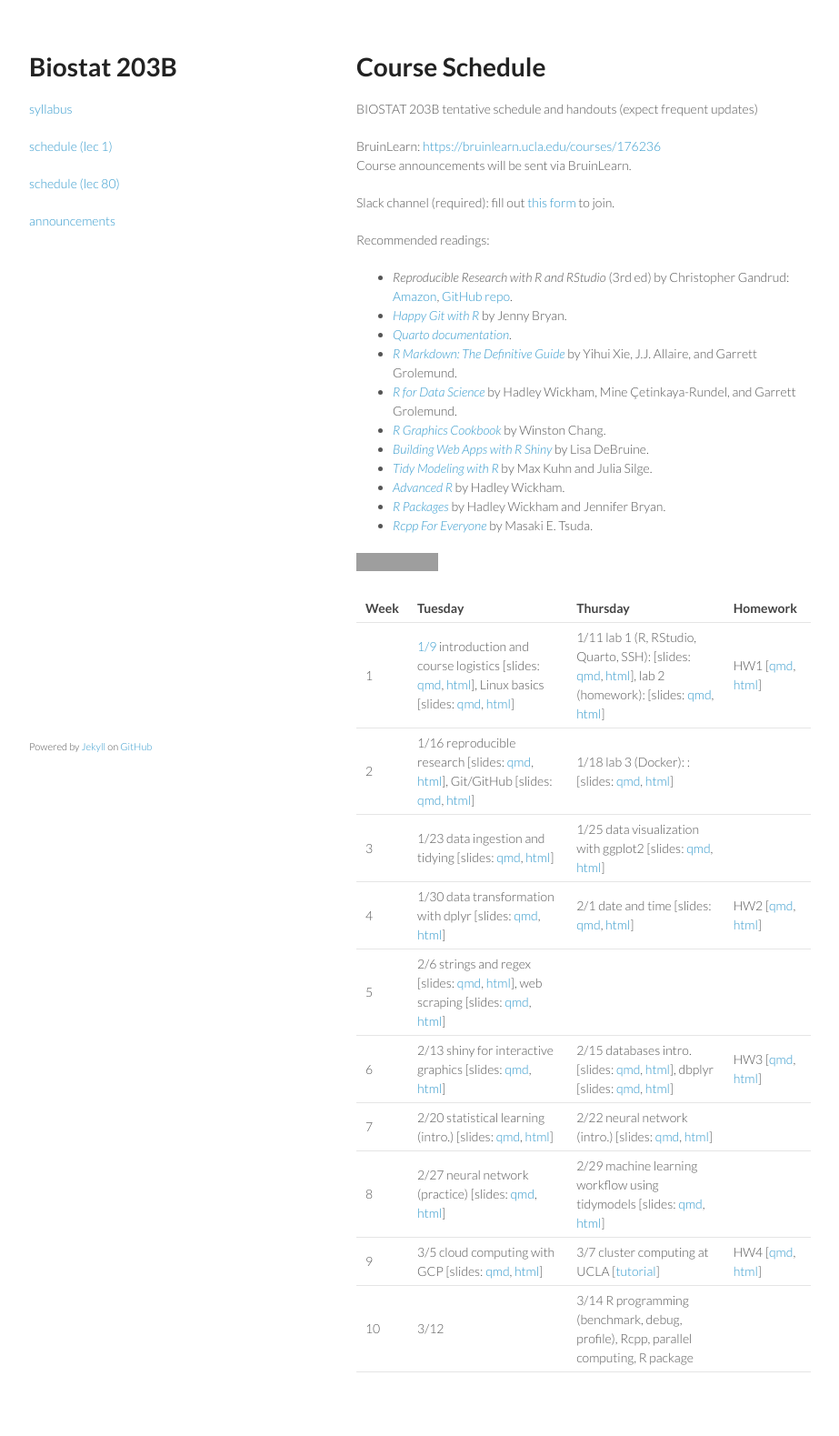
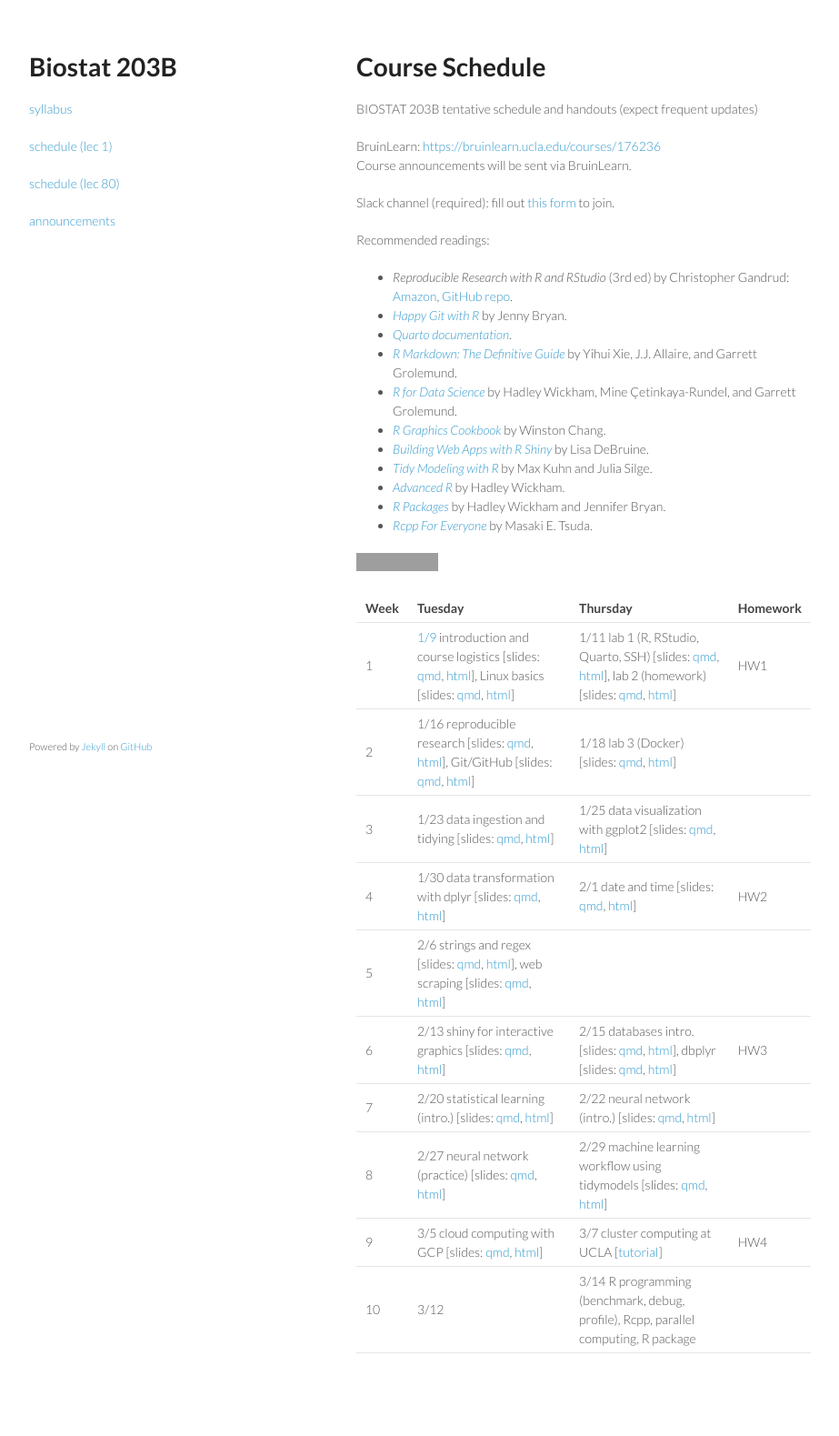
Before and after one commit to ucla-biostat-203b/2024winter, a Jekyll site: the page built from schedule/schedule-lec1.md, in a window 1280 px wide. Shown: the whole page at 91% size, without its empty margins (178-1101 px from the left). Built offline with Jekyll 4.4.1, drawn with Linux system fonts in a browser that asks for light colours; after the commit the page ends 1558 px from its top, so only the background shows below that; grey boxes are pictures that could not be loaded.

Commit message:
remove hw urls

```diff
--- a/schedule/schedule-lec1.md
+++ b/schedule/schedule-lec1.md
@@ -30,13 +30,13 @@
 
 | Week | Tuesday | Thursday | Homework |
 |:-----------|:------------|:------------|:------------|:------------|
-| 1 | [1/9](https://ucla-biostat-203b.github.io/2024winter/biostat203bwinter2024lec1/2024/01/09/lec1.html) introduction and course logistics \[slides: [qmd](https://raw.githubusercontent.com/ucla-biostat-203b/2024winter/master/slides/01-intro/intro.qmd), [html](../slides/01-intro/intro.html)\], Linux basics \[slides: [qmd](https://raw.githubusercontent.com/ucla-biostat-203b/2024winter/master/slides/02-linux/linux.qmd), [html](../slides/02-linux/linux.html)\] | 1/11 lab 1 (R, RStudio, Quarto, SSH): \[slides: [qmd](https://raw.githubusercontent.com/ucla-biostat-203b/2024winter/master/labs/lab01/lab01.qmd), [html](../labs/lab01/lab01.html)\], lab 2 (homework): \[slides: [qmd](https://raw.githubusercontent.com/ucla-biostat-203b/2024winter/master/labs/lab02/lab02.qmd), [html](../labs/lab02/lab02.html)\] | HW1 \[[qmd](https://raw.githubusercontent.com/ucla-biostat-203b/2024winter/master/hw/hw1/hw1.qmd), [html](../hw/hw1/hw1.html)\] |
-| 2 | 1/16 reproducible research \[slides: [qmd](https://raw.githubusercontent.com/ucla-biostat-203b/2024winter/master/slides/03-repres/repres.qmd), [html](../slides/03-repres/repres.html)\], Git/GitHub \[slides: [qmd](https://raw.githubusercontent.com/ucla-biostat-203b/2024winter/master/slides/04-git/git.qmd), [html](../slides/04-git/git.html)\] | 1/18 lab 3 (Docker): : \[slides: [qmd](https://raw.githubusercontent.com/ucla-biostat-203b/2024winter/master/labs/lab03/lab03.qmd), [html](../labs/lab03/lab03.html)\] | |
+| 1 | [1/9](https://ucla-biostat-203b.github.io/2024winter/biostat203bwinter2024lec1/2024/01/09/lec1.html) introduction and course logistics \[slides: [qmd](https://raw.githubusercontent.com/ucla-biostat-203b/2024winter/master/slides/01-intro/intro.qmd), [html](../slides/01-intro/intro.html)\], Linux basics \[slides: [qmd](https://raw.githubusercontent.com/ucla-biostat-203b/2024winter/master/slides/02-linux/linux.qmd), [html](../slides/02-linux/linux.html)\] | 1/11 lab 1 (R, RStudio, Quarto, SSH) \[slides: [qmd](https://raw.githubusercontent.com/ucla-biostat-203b/2024winter/master/labs/lab01/lab01.qmd), [html](../labs/lab01/lab01.html)\], lab 2 (homework) \[slides: [qmd](https://raw.githubusercontent.com/ucla-biostat-203b/2024winter/master/labs/lab02/lab02.qmd), [html](../labs/lab02/lab02.html)\] | HW1 |
+| 2 | 1/16 reproducible research \[slides: [qmd](https://raw.githubusercontent.com/ucla-biostat-203b/2024winter/master/slides/03-repres/repres.qmd), [html](../slides/03-repres/repres.html)\], Git/GitHub \[slides: [qmd](https://raw.githubusercontent.com/ucla-biostat-203b/2024winter/master/slides/04-git/git.qmd), [html](../slides/04-git/git.html)\] | 1/18 lab 3 (Docker) \[slides: [qmd](https://raw.githubusercontent.com/ucla-biostat-203b/2024winter/master/labs/lab03/lab03.qmd), [html](../labs/lab03/lab03.html)\] | |
 | 3 | 1/23 data ingestion and tidying \[slides: [qmd](https://raw.githubusercontent.com/ucla-biostat-203b/2024winter/master/slides/05-tidy/tidy.qmd), [html](../slides/05-tidy/tidy.html)\] | 1/25 data visualization with ggplot2 \[slides: [qmd](https://raw.githubusercontent.com/ucla-biostat-203b/2024winter/master/slides/06-vis/ggplot2.qmd), [html](../slides/06-vis/ggplot2.html)\] | |
-| 4 | 1/30 data transformation with dplyr \[slides: [qmd](https://raw.githubusercontent.com/ucla-biostat-203b/2024winter/master/slides/07-dplyr/dplyr.qmd), [html](../slides/07-dplyr/dplyr.html)\] | 2/1 date and time \[slides: [qmd](https://raw.githubusercontent.com/ucla-biostat-203b/2024winter/master/slides/08-datetime/datetime.qmd), [html](../slides/08-datetime/datetime.html)\] | HW2 \[[qmd](https://raw.githubusercontent.com/ucla-biostat-203b/2024winter/master/hw/hw2/hw2.qmd), [html](../hw/hw2/hw2.html)\] |
+| 4 | 1/30 data transformation with dplyr \[slides: [qmd](https://raw.githubusercontent.com/ucla-biostat-203b/2024winter/master/slides/07-dplyr/dplyr.qmd), [html](../slides/07-dplyr/dplyr.html)\] | 2/1 date and time \[slides: [qmd](https://raw.githubusercontent.com/ucla-biostat-203b/2024winter/master/slides/08-datetime/datetime.qmd), [html](../slides/08-datetime/datetime.html)\] | HW2 |
 | 5 | 2/6 strings and regex \[slides: [qmd](https://raw.githubusercontent.com/ucla-biostat-203b/2024winter/master/slides/09-strings/stringr.qmd), [html](../slides/09-strings/stringr.html)\], web scraping \[slides: [qmd](https://raw.githubusercontent.com/ucla-biostat-203b/2024winter/master/slides/10-scraping/scraping.qmd), [html](../slides/10-scraping/scraping.html)\] |
-| 6 | 2/13 shiny for interactive graphics \[slides: [qmd](https://raw.githubusercontent.com/ucla-biostat-203b/2024winter/master/slides/11-shiny/shiny.qmd), [html](../slides/11-shiny/shiny.html)\] | 2/15  databases intro. \[slides: [qmd](https://raw.githubusercontent.com/ucla-biostat-203b/2024winter/master/slides/12-dbplyr/dbintro.qmd), [html](../slides/12-dbplyr/dbintro.html)\], dbplyr \[slides: [qmd](https://raw.githubusercontent.com/ucla-biostat-203b/2024winter/master/slides/12-dbplyr/dbplyr.qmd), [html](../slides/12-dbplyr/dbplyr.html)\] | HW3 \[[qmd](https://raw.githubusercontent.com/ucla-biostat-203b/2024winter/master/hw/hw3/hw3.qmd), [html](../hw/hw3/hw3.html)\] |
+| 6 | 2/13 shiny for interactive graphics \[slides: [qmd](https://raw.githubusercontent.com/ucla-biostat-203b/2024winter/master/slides/11-shiny/shiny.qmd), [html](../slides/11-shiny/shiny.html)\] | 2/15  databases intro. \[slides: [qmd](https://raw.githubusercontent.com/ucla-biostat-203b/2024winter/master/slides/12-dbplyr/dbintro.qmd), [html](../slides/12-dbplyr/dbintro.html)\], dbplyr \[slides: [qmd](https://raw.githubusercontent.com/ucla-biostat-203b/2024winter/master/slides/12-dbplyr/dbplyr.qmd), [html](../slides/12-dbplyr/dbplyr.html)\] | HW3 |
 | 7 | 2/20 statistical learning (intro.) \[slides: [qmd](https://raw.githubusercontent.com/ucla-biostat-203b/2024winter/master/slides/14-statlearn/statlearn.qmd), [html](../slides/14-statlearn/statlearn.html)\] | 2/22 neural network (intro.) \[slides: [qmd](https://raw.githubusercontent.com/ucla-econ-425t/2024winter/master/slides/10-nn/nn.qmd), [html](https://ucla-econ-425t.github.io/2024winter/slides/10-nn/nn.html)\] | |
 | 8 | 2/27 neural network (practice) \[slides: [qmd](https://raw.githubusercontent.com/ucla-econ-425t/2024winter/master/slides/10-nn/nn_practice.qmd), [html](https://ucla-econ-425t.github.io/2024winter/slides/10-nn/nn_practice.html)\] | 2/29 machine learning workflow using tidymodels \[slides: [qmd](https://raw.githubusercontent.com/ucla-biostat-203b/2024winter/master/slides/18-tidymodels/tidymodels.qmd), [html](https://ucla-biostat-203b.github.io/2024winter/slides/18-tidymodels/tidymodels.html)\] | |
-| 9 | 3/5 cloud computing with GCP \[slides: [qmd](https://raw.githubusercontent.com/ucla-biostat-203b/2024winter/master/slides/13-gcp/gcp.qmd), [html](../slides/13-gcp/gcp.html)\] | 3/7 cluster computing at UCLA \[[tutorial](https://github.com/chris-german/Hoffman2Tutorials)\] | HW4 \[[qmd](https://raw.githubusercontent.com/ucla-biostat-203b/2024winter/master/hw/hw4/hw4.qmd), [html](../hw/hw4/hw4.html)\] |
+| 9 | 3/5 cloud computing with GCP \[slides: [qmd](https://raw.githubusercontent.com/ucla-biostat-203b/2024winter/master/slides/13-gcp/gcp.qmd), [html](../slides/13-gcp/gcp.html)\] | 3/7 cluster computing at UCLA \[[tutorial](https://github.com/chris-german/Hoffman2Tutorials)\] | HW4 |
 | 10 | 3/12  | 3/14 R programming (benchmark, debug, profile), Rcpp, parallel computing, R package | |
```
Also changed, not shown: schedule/schedule-lec80.md (+5 -5 lines).
